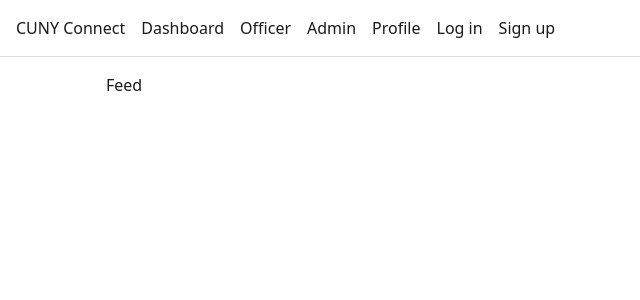
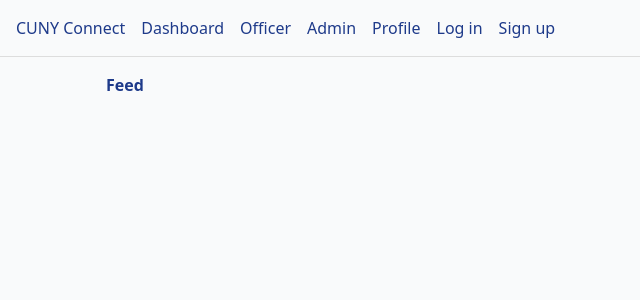
Before and after one commit to inkury/CUNY-Connect, a React (Vite) app in the folder client/: page / in a window 1280 px wide. Shown: the top 300 px of the page, without its empty margins (0-640 px from the left). Built offline with nearby package versions, Linux system fonts and the light colour scheme.

Commit message:
Add theme colors and base styles
- Navy primary and amber accent colors in Tailwind theme
- System fonts for headings and body text
- Base styles for body, headings, and links
- Match variables.css to the new theme

```diff
--- a/client/src/styles/global.css
+++ b/client/src/styles/global.css
@@ -1,10 +1,46 @@
 @import 'tailwindcss';
 /*
   Global styles for the CUNY-Connect client.
-  This file sets the base styles every page shares: the reset, the body, the navbar, and the page container.
+  This file turns on Tailwind, defines the theme (colors and fonts), and sets the base styles every page shares:
+  the reset, the body, headings, links, the navbar, and the page container.
   Owner: Person 3
-  TODO: Add base styles for headings, links, buttons, and form inputs, plus shared loading and empty-state styles.
+  Theme classes: bg-primary, text-primary, bg-primary-dark, bg-accent, text-accent, font-heading, font-body.
+  Both fonts use the system font stack, so nothing has to be downloaded and text shows up instantly.
+  TODO: Add base styles for buttons and form inputs.
+  TODO: Add shared loading and empty-state styles.
+  TODO: Move the old values in variables.css (like --color-primary #1d3c8f) to match this theme, or remove them.
 */
+
+/* "inline" puts the real values straight into the classes, so the older variables in variables.css cannot override them. */
+@theme inline {
+  --color-primary: #1e3a8a;
+  --color-primary-dark: #172e6e;
+  --color-accent: var(--color-amber-500);
+  --color-accent-dark: var(--color-amber-600);
+
+  --font-heading: system-ui, -apple-system, 'Segoe UI', Roboto, sans-serif;
+  --font-body: system-ui, -apple-system, 'Segoe UI', Roboto, sans-serif;
+}
+
+/* Base styles go in Tailwind's base layer, so a class on an element (like text-accent) can still override them. */
+@layer base {
+  /* Light gray page with dark gray text keeps the page easy to read. */
+  body {
+    @apply bg-gray-50 font-body text-gray-800;
+  }
+
+  /* Headings are bold and navy so they stand out from the body text. */
+  h1,
+  h2,
+  h3 {
+    @apply font-heading font-bold text-primary;
+  }
+
+  /* Links have no underline and fade to the darker navy on hover. */
+  a {
+    @apply text-primary no-underline transition-colors duration-200 hover:text-primary-dark;
+  }
+}
 
 /* Border-box sizing makes widths include padding, which keeps layouts predictable. */
 *,
@@ -13,12 +49,9 @@
   box-sizing: border-box;
 }
 
-/* The body pulls its font and colors from the design tokens so the whole app follows the style guide. */
+/* The body only resets the margin here, because its colors and font now come from the base layer above. */
 body {
   margin: 0;
-  font-family: var(--font-body);
-  color: var(--color-text);
-  background: var(--color-bg);
 }
 
 /* The navbar wraps onto a second line on narrow screens instead of overflowing sideways. */
--- a/client/src/styles/variables.css
+++ b/client/src/styles/variables.css
@@ -3,18 +3,23 @@
   This file holds the colors, fonts, and spacing the whole client uses, and it is where the team's style guide lives.
   Use these variables instead of hard-coded values so the look can change in one place.
   Owner: Person 3
-  TODO: Pick the final color palette and fonts, and write down when to use each color and spacing size.
+  The colors and fonts match the Tailwind theme in global.css (bg-primary, bg-accent, font-heading, font-body).
+  TODO: Write down when to use each color and spacing size.
+  TODO: Decide whether headings should get their own font later. For now they use the same system fonts as body text.
+  TODO: Keep these values in sync with the @theme block in global.css whenever either one changes.
 */
 :root {
   /* Colors are named by purpose rather than hue, so changing the palette does not mean renaming them everywhere. */
-  --color-primary: #1d3c8f;
+  --color-primary: #1e3a8a;
+  --color-accent: #f59e0b;
   --color-text: #1a1a1a;
   --color-muted: #666666;
   --color-bg: #ffffff;
   --color-border: #dddddd;
 
-  /* The system font stack loads instantly and looks native on every device. */
+  /* The system font stack loads instantly and looks native on every device. Headings use the same fonts for now. */
   --font-body: system-ui, -apple-system, 'Segoe UI', Roboto, sans-serif;
+  --font-heading: system-ui, -apple-system, 'Segoe UI', Roboto, sans-serif;
 
   /* Spacing follows a quarter-rem scale so gaps line up across pages. */
   --space-1: 0.25rem;
```
